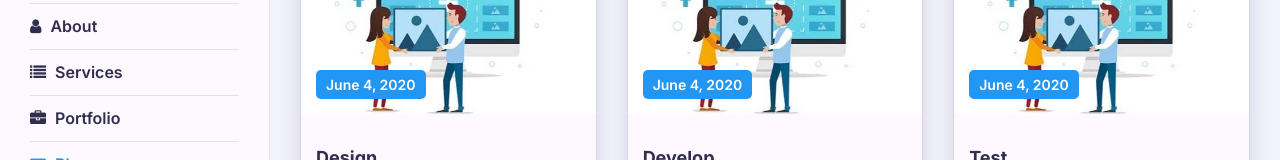
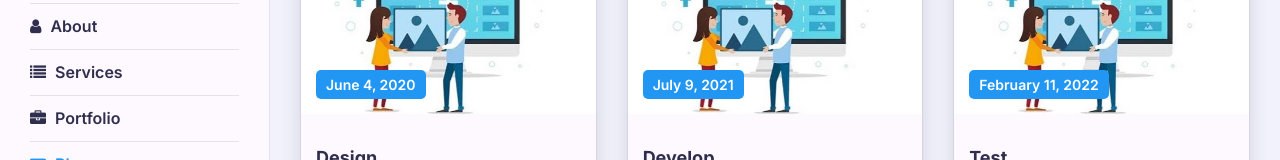
Before and after one commit to zappat/potofolio, a Next.js app: page /blog in a window 1280 px wide. Shown: the part 262-422 px from the top of the page. Built offline with nearby package versions, Linux system fonts and the light colour scheme.

Commit message:
updated blog page

```diff
--- a/src/app/blog/page.tsx
+++ b/src/app/blog/page.tsx
@@ -36,7 +36,7 @@ const Blog: NextPage = () => {
               <div className="blog-item-inner shadow-dark">
                 <div className="blog-img">
                   <img src="/imgs/blog/3.jpg" alt="Image Gallery Lightbox" />
-                  <div className="blog-date">June 4, 2020</div>
+                  <div className="blog-date">July 9, 2021</div>
                 </div>
                 <div className="blog-info">
                   <h4 className="blog-title">
@@ -56,7 +56,7 @@ const Blog: NextPage = () => {
               <div className="blog-item-inner shadow-dark">
                 <div className="blog-img">
                   <img src="/imgs/blog/3.jpg" alt="Image Gallery Lightbox" />
-                  <div className="blog-date">June 4, 2020</div>
+                  <div className="blog-date">February 11, 2022</div>
                 </div>
                 <div className="blog-info">
                   <h4 className="blog-title">
@@ -76,7 +76,7 @@ const Blog: NextPage = () => {
               <div className="blog-item-inner shadow-dark">
                 <div className="blog-img">
                   <img src="/imgs/blog/3.jpg" alt="Image Gallery Lightbox" />
-                  <div className="blog-date">June 4, 2020</div>
+                  <div className="blog-date">June 14, 2023</div>
                 </div>
                 <div className="blog-info">
                   <h4 className="blog-title">
```
